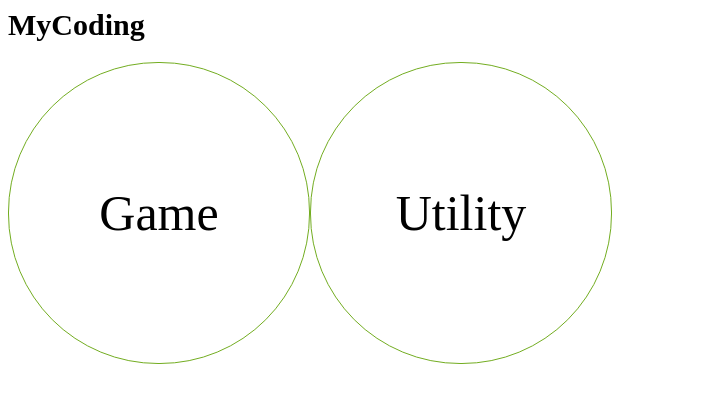
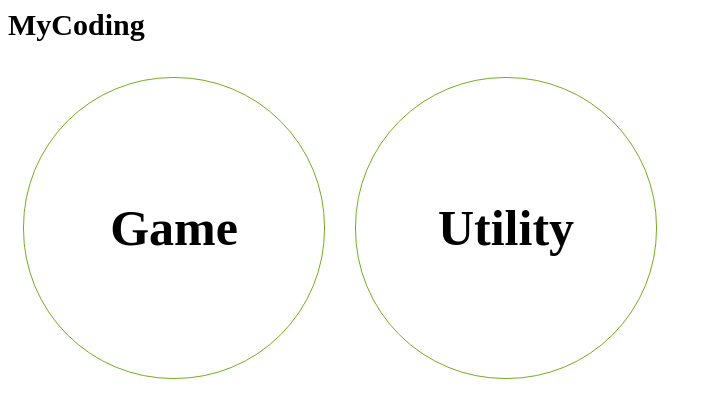
Before and after one commit to truemaxdh/truemaxdh.github.com, a Jekyll site: the page index_test.html, which Jekyll copies as it is, in a window 1280 px wide. Shown: the top 418 px of the page, without its empty margins (0-712 px from the left). Built offline with Jekyll 4.4.1, drawn with Linux system fonts in a browser that asks for light colours.

Commit message:
Update skin.css

```diff
--- a/Style/skin.css
+++ b/Style/skin.css
@@ -25,8 +25,16 @@
   line-height:300px;
   text-align:center;
   font-size:50px;
+  font-color:#73AD21;
+  font-weight:bold;
   float:left;
   border:1px solid #73AD21;
   word-wrap:break-word;
   border-radius:150px;
+  margin:15px;
 }
+
+.bigCircle:hover {
+  background:#73AD21;
+  font=color:white;
+}
```
